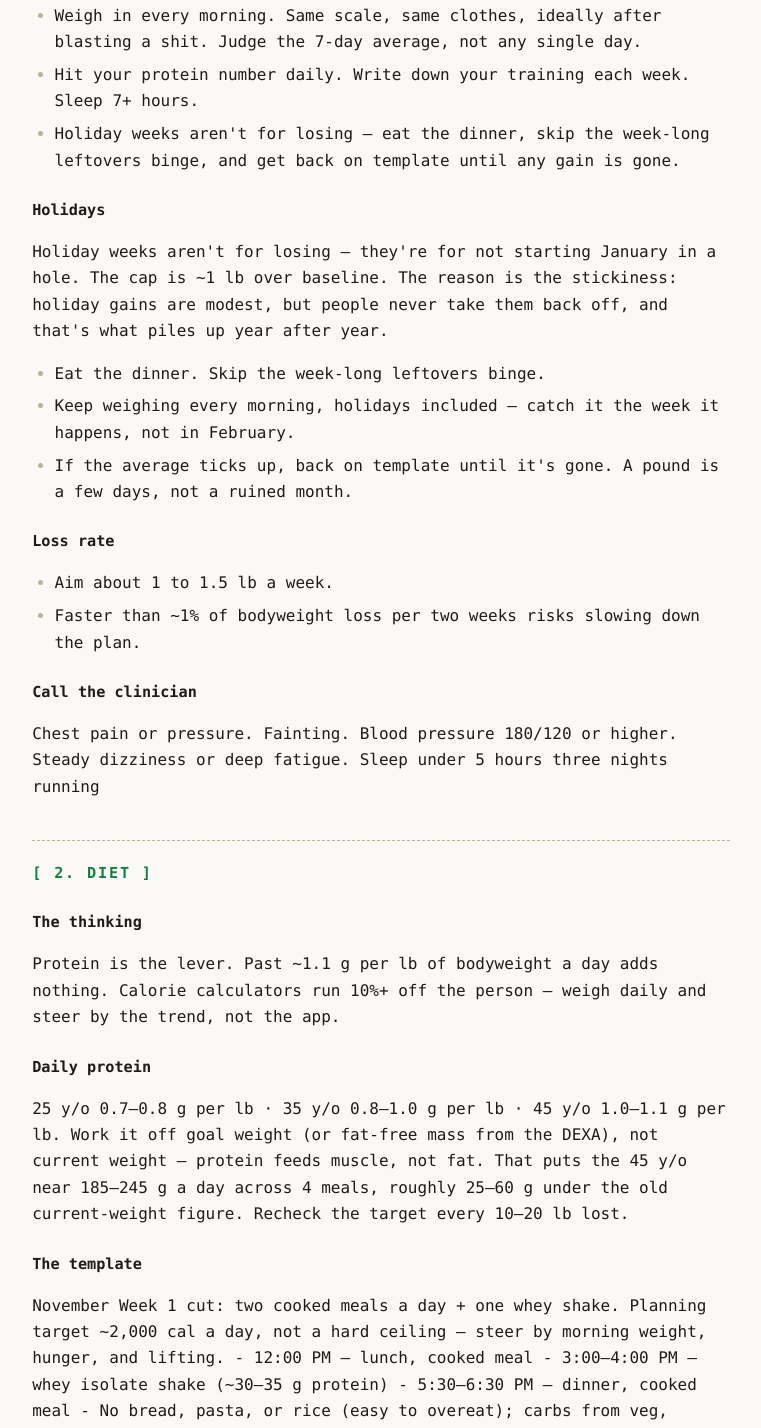
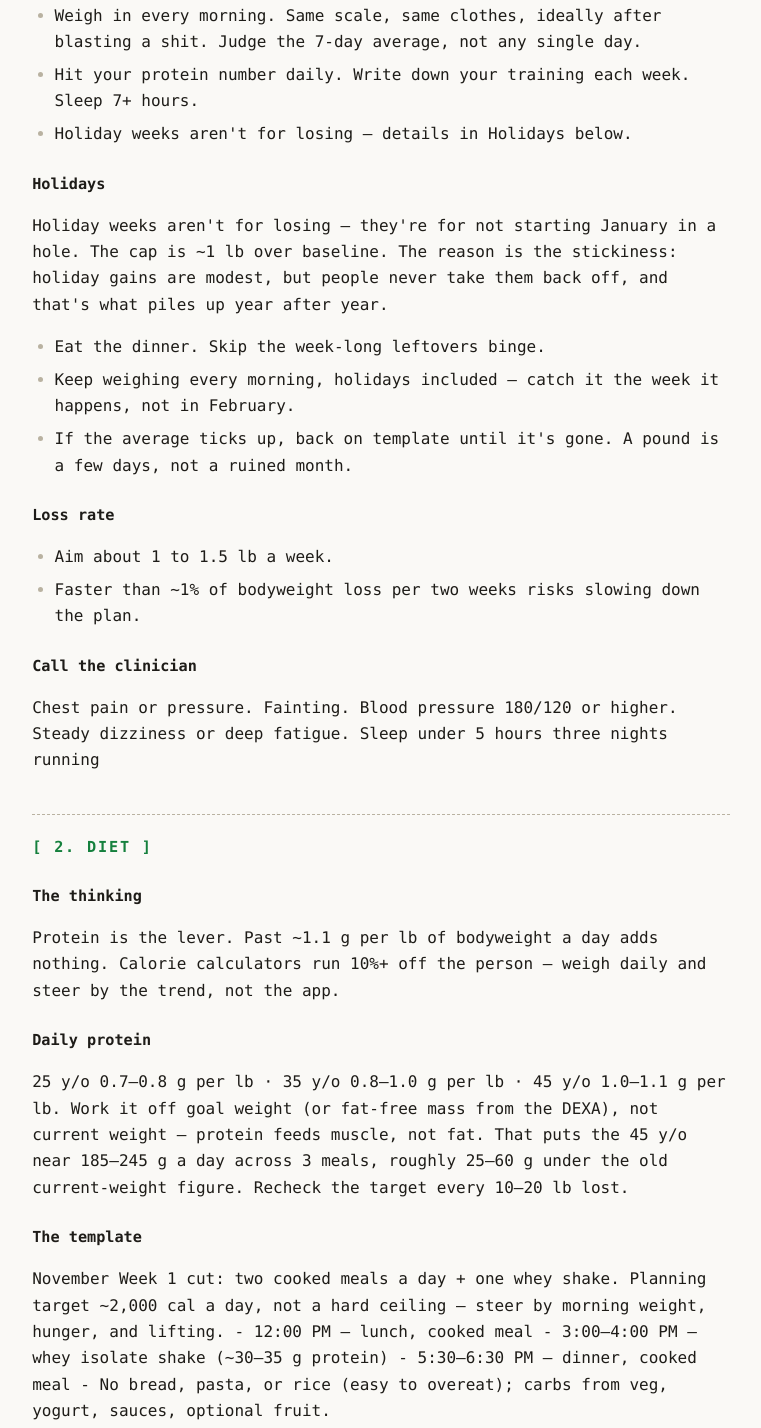
Before and after one commit to jdlewin/get-lean, a plain HTML site: page index.html in a window 1280 px wide. Shown: the part 559-1987 px from the top of the page, without its empty margins (259-1020 px from the left). Drawn offline with Linux system fonts and the light colour scheme.

Commit message:
Ship 2026-11-05-1658

```diff
--- a/index.html
+++ b/index.html
@@ -20,7 +20,7 @@
 <ul>
 <li>Weigh in every morning. Same scale, same clothes, ideally after blasting a shit. Judge the 7-day average, not any single day.</li>
 <li>Hit your protein number daily. Write down your training each week. Sleep 7+ hours.</li>
-<li>Holiday weeks aren't for losing — eat the dinner, skip the week-long leftovers binge, and get back on template until any gain is gone.</li>
+<li>Holiday weeks aren't for losing — details in Holidays below.</li>
 </ul>
 <h3>Holidays</h3>
 <p>Holiday weeks aren't for losing — they're for not starting January in a hole. The cap is ~1 lb over baseline. The reason is the stickiness: holiday gains are modest, but people never take them back off, and that's what piles up year after year.</p>
@@ -40,7 +40,7 @@
 <h3>The thinking</h3>
 <p>Protein is the lever. Past ~1.1 g per lb of bodyweight a day adds nothing. Calorie calculators run 10%+ off the person — weigh daily and steer by the trend, not the app.</p>
 <h3>Daily protein</h3>
-<p>25 y/o 0.7–0.8 g per lb · 35 y/o 0.8–1.0 g per lb · 45 y/o 1.0–1.1 g per lb. Work it off goal weight (or fat-free mass from the DEXA), not current weight — protein feeds muscle, not fat. That puts the 45 y/o near 185–245 g a day across 4 meals, roughly 25–60 g under the old current-weight figure. Recheck the target every 10–20 lb lost.</p>
+<p>25 y/o 0.7–0.8 g per lb · 35 y/o 0.8–1.0 g per lb · 45 y/o 1.0–1.1 g per lb. Work it off goal weight (or fat-free mass from the DEXA), not current weight — protein feeds muscle, not fat. That puts the 45 y/o near 185–245 g a day across 3 meals, roughly 25–60 g under the old current-weight figure. Recheck the target every 10–20 lb lost.</p>
 <h3>The template</h3>
 <p>November Week 1 cut: two cooked meals a day + one whey shake. Planning target ~2,000 cal a day, not a hard ceiling — steer by morning weight, hunger, and lifting.
   - 12:00 PM — lunch, cooked meal
```
